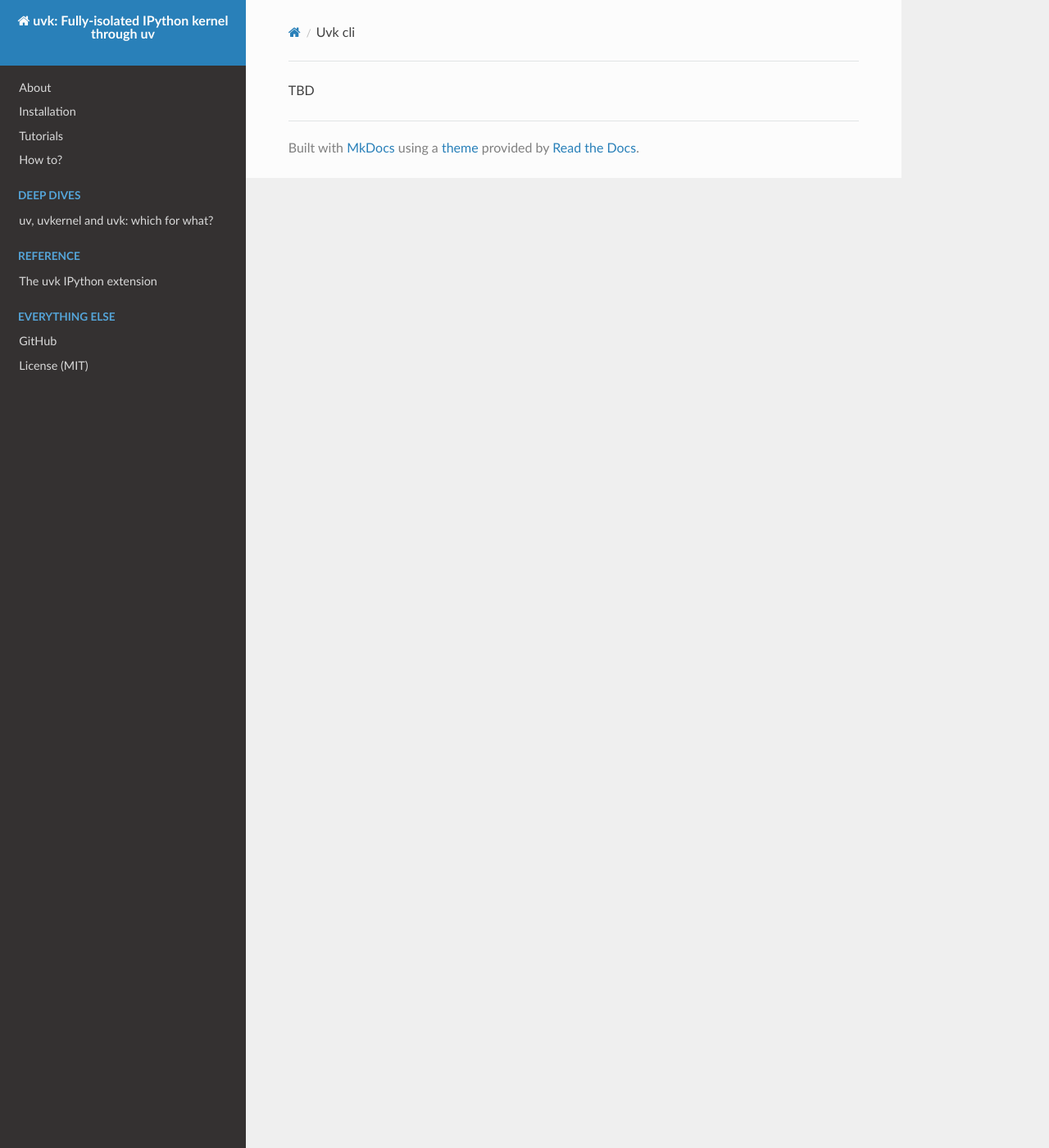
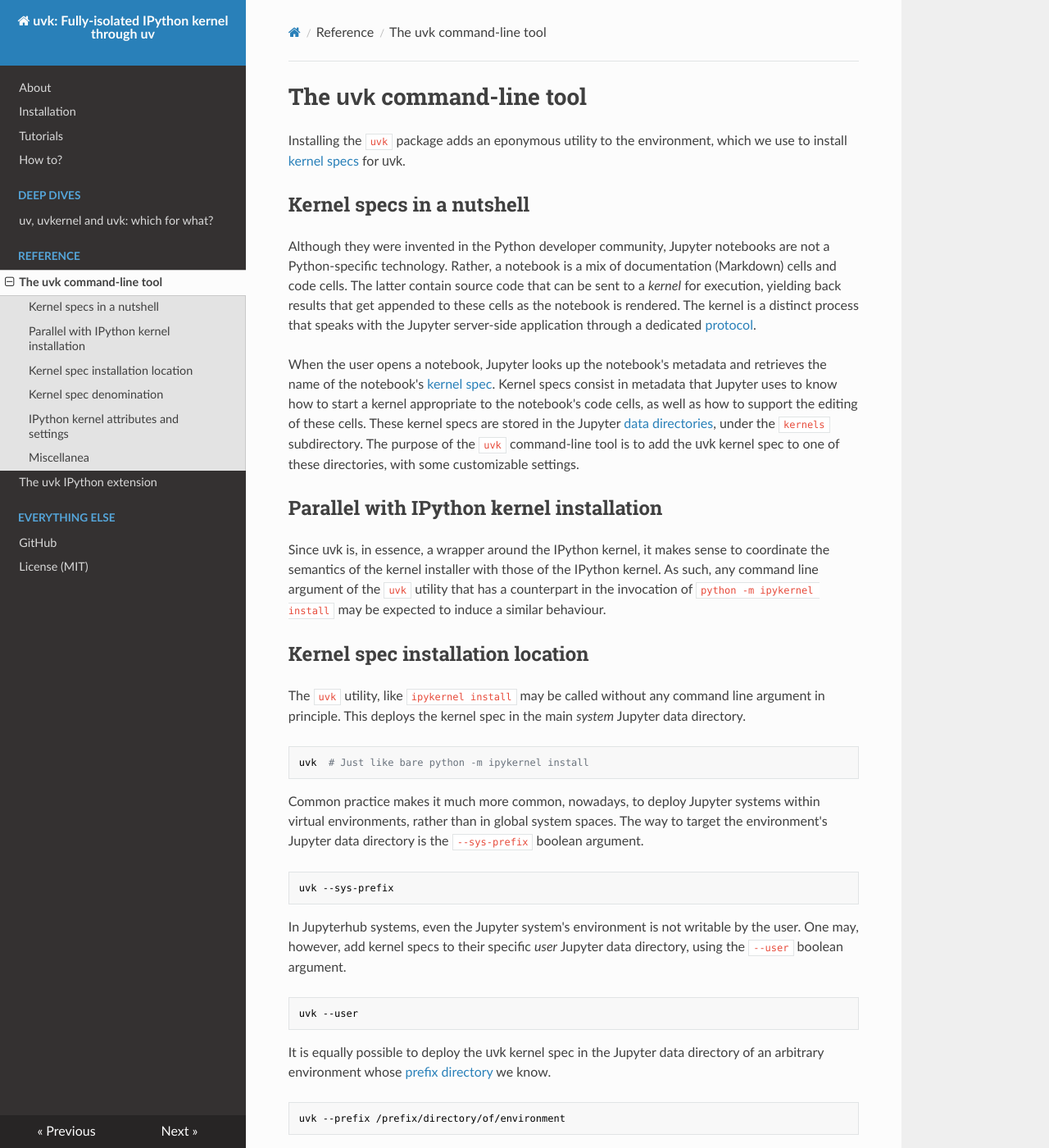
Before and after one commit to hamelin/uvk, an MkDocs documentation site: the page built from docs/reference/uvk_cli.md, in a window 1280 px wide and 1400 px high. Shown: the whole window at 82% size. Built offline with MkDocs 1.6.1, drawn with Linux system fonts in a browser that asks for light colours; nearby versions of some CDN libraries; some of the changed text lies outside the part shown.

Commit message:
uvk CLI reference

````diff
--- a/docs/reference/uvk_cli.md
+++ b/docs/reference/uvk_cli.md
@@ -1 +1,118 @@
-TBD
+<style>
+  span.uvk {
+    font-family: sans-serif;
+  }
+</style>
+
+
+# The <span class="uvk">uvk</span> command-line tool
+
+Installing the `uvk` package adds an eponymous utility to the environment,
+which we use to install [kernel specs](https://jupyter-client.readthedocs.io/en/5.1.0/kernels.html#kernel-specs)
+for <span class="uvk">uvk</span>.
+
+## Kernel specs in a nutshell
+
+Although they were invented in the Python developer community, Jupyter notebooks
+are not a Python-specific technology.
+Rather, a notebook is a mix of documentation (Markdown) cells and code cells.
+The latter contain source code that can be sent to a _kernel_ for execution,
+yielding back results that get appended to these cells as the notebook is rendered.
+The kernel is a distinct process that speaks with the Jupyter server-side application
+through a dedicated [protocol](https://github.com/jupyter/jupyter/wiki/Jupyter-kernels).
+
+When the user opens a notebook, Jupyter looks up the notebook's metadata and retrieves
+the name of the notebook's [kernel spec](https://jupyter-client.readthedocs.io/en/5.1.0/kernels.html#kernel-specs).
+Kernel specs consist in metadata that Jupyter uses to know how to start a kernel appropriate
+to the notebook's code cells, as well as how to support the editing of these cells.
+These kernel specs are stored in the Jupyter [data directories](https://docs.jupyter.org/en/stable/use/jupyter-directories.html#data-files),
+under the `kernels` subdirectory.
+The purpose of the `uvk` command-line tool is to add the <span class="uvk">uvk</span> kernel spec
+to one of these directories,
+with some customizable settings.
+
+## Parallel with IPython kernel installation
+
+Since <span class="uvk">uvk</span> is, in essence, a wrapper around the IPython kernel,
+it makes sense to coordinate the semantics of the kernel installer with those of the
+IPython kernel.
+As such, any command line argument of the `uvk` utility that has a counterpart in the invocation
+of `python -m ipykernel install` may be expected to induce a similar behaviour.
+
+## Kernel spec installation location
+
+The `uvk` utility, like `ipykernel install` may be called without any command line argument
+in principle.
+This deploys the kernel spec in the main *system* Jupyter data directory.
+
+```sh
+uvk  # Just like bare python -m ipykernel install
+```
+
+Common practice makes it much more common, nowadays, to deploy Jupyter systems within
+virtual environments, rather than in global system spaces.
+The way to target the environment's Jupyter data directory is the `--sys-prefix` boolean argument.
+
+```sh
+uvk --sys-prefix
+```
+
+In Jupyterhub systems, even the Jupyter system's environment is not writable by the user.
+One may, however, add kernel specs to their specific *user* Jupyter data directory, using
+the `--user` boolean argument.
+
+```sh
+uvk --user
+```
+
+It is equally possible to deploy the <span class="uvk">uvk</span> kernel spec in the Jupyter
+data directory of an arbitrary environment whose [prefix directory](https://docs.python.org/3/using/configure.html#cmdoption-prefix)
+we know.
+
+```sh
+uvk --prefix /prefix/directory/of/environment
+```
+
+## Kernel spec denomination
+
+A kernel spec is identified by Jupyter and other tools by its *name*, which is typically written
+like an filesystem path, avoiding blanks and typographical sigils.
+It is presented to the user with a distinct readable label, called the *display name*,
+which is written with spaces and characters that facilitate readability.
+Either of these is specified with the `--name` and `--display-name` arguments.
+
+```sh
+uvk --name my_own_uvk --display-name "Bespoke uvk kernel"
+```
+
+## IPython kernel attributes and settings
+
+`uvk` reflects the setting of environment variables in the IPython kernel it wraps around:
+`--env` arguments behave just like `--env` arguments to `ipykernel install`.
+The following examples sets up the kernel so it may be used to develop [AnyWidget](https://anywidget.dev/)
+widgets with [hot module reloading enabled](https://anywidget.dev/blog/anywidget-02/).
+
+```sh
+uvk --name anywidget_livereload --env ANYWIDGET_HMR 1
+```
+
+One of uv's most powerful features is its ability to flip between multiple distinct Python stacks.
+This is highly useful for library developers who attempt to support all of the five
+minor Python versions [in living support](https://devguide.python.org/versions/) at any given moment.
+The `-p/--python` option is reflected over to the `uv` invocation that wraps around the IPython
+kernel launch.
+
+```sh
+uvk --name python3.11 --display-name "uvk Python 3.11" --python 3.11
+uvk --name native --display-name "uvk native" --python /usr/bin/python
+```
+
+## Miscellanea
+
+| Option           | Summary                                          |
+|:-----------------|:-------------------------------------------------|
+| `uvk --help`     | Online help.                                     |
+| `uvk -q/--quiet` | Quieter output.                                  |
+| `uvk -qq`        | Even quieter output.                             |
+| `uvk -qqq`       | If it says _anything_, you should pay attention. |
+| `uvk --debug`    | Debugging trace output.                          |
--- a/mkdocs.yml
+++ b/mkdocs.yml
@@ -8,6 +8,7 @@
   - Deep dives:
     - "uv, uvkernel and uvk: which for what?": deepdives/uv-uvkernel-uvk.md
   - Reference:
+    - The uvk command-line tool: reference/uvk_cli.md
     - The uvk IPython extension: reference/uvk_ext.md
   - Everything else:
     - GitHub: https://github.com/hamelin/uvk/
````
